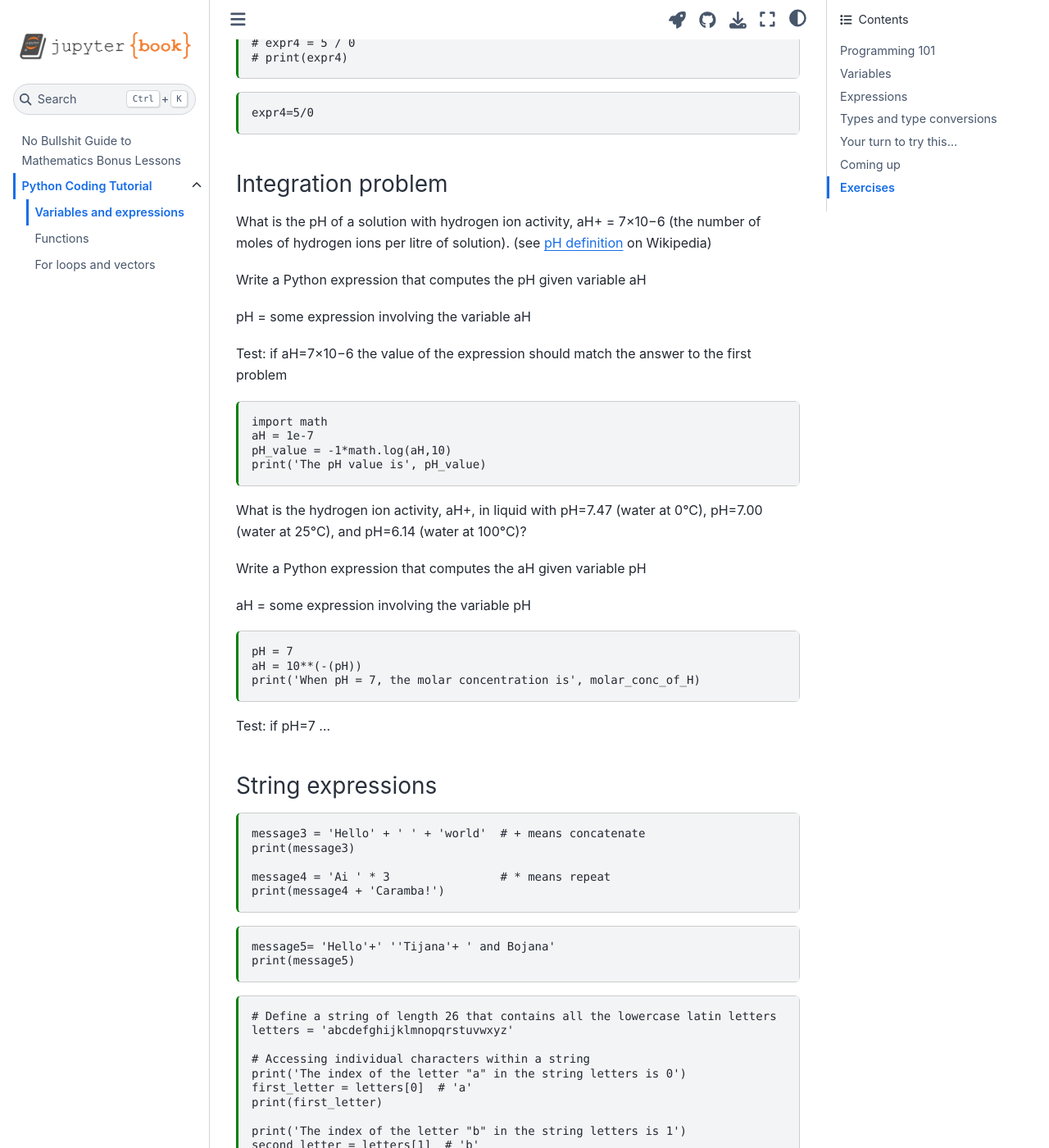
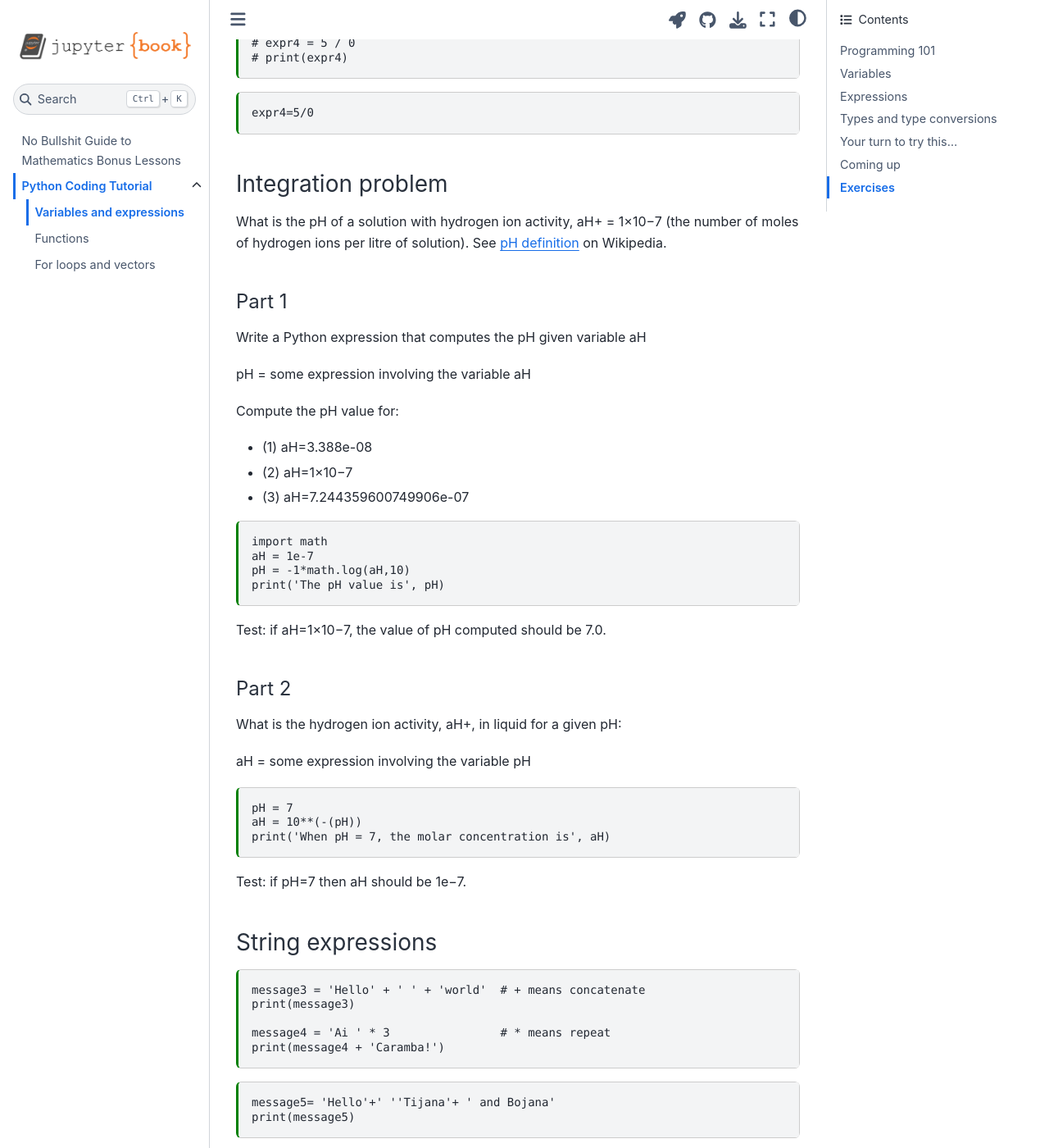
Before and after one commit to minireference/noBSmath_lessons, a Jupyter Book: the page built from tutorials/variables_and_expressions.md, in a window 1280 px wide and 1400 px high, scrolled down 4298 px. Shown: the whole window at 82% size. Built offline with Jupyter Book 1.0.4 settings and Sphinx 7.4.7 and the Sphinx Book theme 1.1.4, drawn with Linux system fonts in a browser that asks for light colours.

Commit message:
fix aH pH examples

````diff
--- a/tutorials/variables_and_expressions.md
+++ b/tutorials/variables_and_expressions.md
@@ -184,38 +184,48 @@ expr4=5/0
 
 ### Integration problem
 
-What is the pH of a solution with hydrogen ion activity, aH+ = 7×10−6  (the number of moles of hydrogen ions per litre of solution).   (see [pH definition](https://en.wikipedia.org/wiki/PH#Definition_and_measurement) on Wikipedia)
 
+What is the pH of a solution with hydrogen ion activity, aH+ = 1×10−7
+(the number of moles of hydrogen ions per litre of solution).
+See [pH definition](https://en.wikipedia.org/wiki/PH#Definition_and_measurement) on Wikipedia.
+
+
+#### Part 1
 
 Write a Python expression that computes the pH given variable aH
 
    pH = some expression involving the variable aH
 
-Test: if aH=7×10−6  the value of the expression should match the answer to the first problem
+Compute the pH value for:
+- (1) aH=3.388e-08
+- (2) aH=1×10−7
+- (3) aH=7.244359600749906e-07
 
 
 
 ```{code-cell}
 import math
 aH = 1e-7
-pH_value = -1*math.log(aH,10)
-print('The pH value is', pH_value)
+pH = -1*math.log(aH,10)
+print('The pH value is', pH)
 ```
 
-What is the hydrogen ion activity, aH+, in liquid with pH=7.47 (water at 0°C),  pH=7.00 (water at 25°C), and pH=6.14 (water at 100°C)?
+Test: if aH=1×10−7, the value of pH computed should be 7.0.
 
-Write a Python expression that computes the aH given variable pH
+
+#### Part 2
+What is the hydrogen ion activity, aH+, in liquid for a given pH:
 
    aH =  some expression involving the variable pH
-
 
 
 ```{code-cell}
 pH = 7
 aH = 10**(-(pH))
-print('When pH = 7, the molar concentration is', molar_conc_of_H)
+print('When pH = 7, the molar concentration is', aH)
 ```
-Test: if pH=7  ...
+
+Test: if pH=7 then aH should be 1e−7.
 
 
 ### String expressions
````
